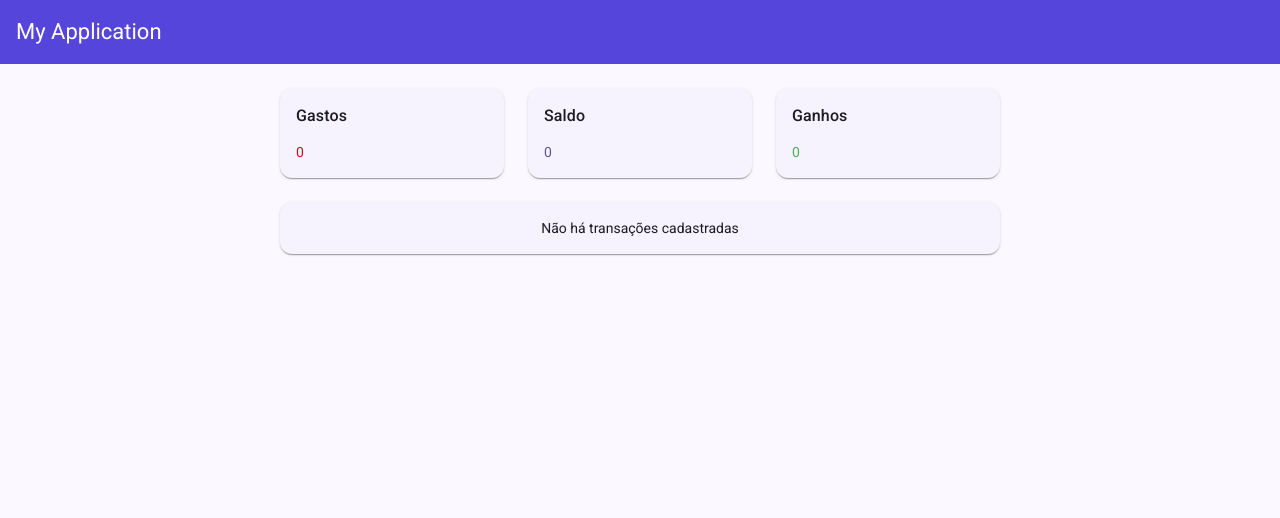
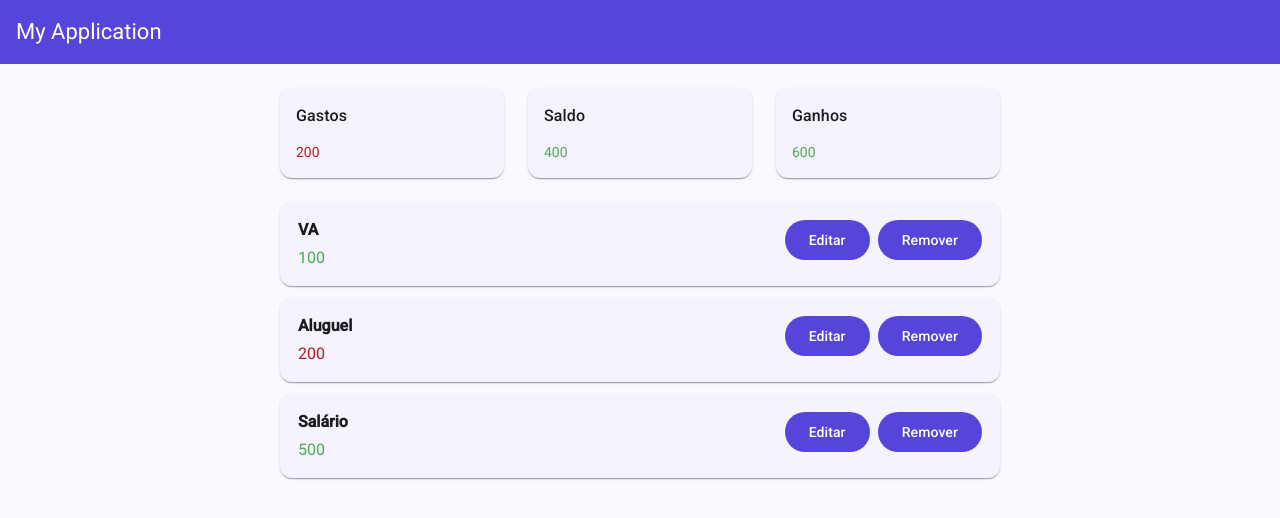
Before and after one commit to jhonataewerton/angular-20, an Angular app: page / in a window 1280 px wide. Shown: the top 518 px of the page. Built offline with nearby package versions, Linux system fonts and the light colour scheme; data requests are answered from the project's data file.

Commit message:
feat: add id to interface transactions and create service.

```diff
--- a/src/app/app.config.ts
+++ b/src/app/app.config.ts
@@ -1,12 +1,18 @@
-import { ApplicationConfig, provideBrowserGlobalErrorListeners, provideZoneChangeDetection } from '@angular/core';
+import {
+  ApplicationConfig,
+  provideBrowserGlobalErrorListeners,
+  provideZoneChangeDetection,
+} from '@angular/core';
 import { provideRouter } from '@angular/router';
 
 import { routes } from './app.routes';
+import { provideHttpClient } from '@angular/common/http';
 
 export const appConfig: ApplicationConfig = {
   providers: [
     provideBrowserGlobalErrorListeners(),
     provideZoneChangeDetection({ eventCoalescing: true }),
-    provideRouter(routes)
-  ]
+    provideRouter(routes),
+    provideHttpClient(),
+  ],
 };
--- a/src/app/features/home/home.html
+++ b/src/app/features/home/home.html
@@ -2,7 +2,7 @@
 
 <div class="transactions">
   @for (item of transactions(); track item) {
-    <app-transaction-item [transaction]="item"></app-transaction-item>
+    <app-transaction-item class="transaction" [transaction]="item"></app-transaction-item>
   } @empty {
     <app-no-transactions></app-no-transactions>
   }
--- a/src/app/features/home/home.scss
+++ b/src/app/features/home/home.scss
@@ -1,3 +1,8 @@
 .transactions {
   margin: 24px 0;
 }
+
+.transaction {
+  display: block;
+  margin-bottom: 12px;
+}
--- a/src/app/features/home/home.ts
+++ b/src/app/features/home/home.ts
@@ -1,9 +1,9 @@
-import { Component, signal } from '@angular/core';
+import { Component, inject, OnInit, signal } from '@angular/core';
 import { Balance } from './components/balance/balance';
 import { TransactionItem } from './components/transaction-item/transaction-item';
 import { Transaction } from '../../shared/transaction/interfaces/transaction';
-import { TransactionType } from '../../shared/transaction/enums/transaction-type';
 import { NoTransactions } from './components/no-transactions/no-transactions';
+import { TransactionsService } from '../../shared/transaction/services/transactions';
 
 @Component({
   selector: 'app-home',
@@ -11,10 +11,20 @@ import { NoTransactions } from './components/no-transactions/no-transactions';
   templateUrl: './home.html',
   styleUrl: './home.scss',
 })
-export class Home {
-  transactions = signal<Transaction[]>([
-    // { title: 'VA', value: 100, type: TransactionType.INCOME },
-    // { title: 'Aluguel', value: 200, type: TransactionType.OUTCOME },
-    // { title: 'Salário', value: 500, type: TransactionType.INCOME },
-  ]);
+export class Home implements OnInit {
+  private transactionsService = inject(TransactionsService);
+
+  transactions = signal<Transaction[]>([]);
+
+  ngOnInit(): void {
+    this.getTransections();
+  }
+
+  private getTransections() {
+    this.transactionsService.getAll().subscribe({
+      next: (transactions) => {
+        this.transactions.set(transactions);
+      },
+    });
+  }
 }
--- a/src/app/shared/transaction/interfaces/transaction.ts
+++ b/src/app/shared/transaction/interfaces/transaction.ts
@@ -1,6 +1,7 @@
 import { TransactionType } from '../enums/transaction-type';
 
 export interface Transaction {
+  id: number;
   value: number;
   type: TransactionType;
   title: string;
--- /dev/null
+++ b/src/app/shared/transaction/services/transactions.ts
@@ -0,0 +1,13 @@
+import { inject, Injectable } from '@angular/core';
+import { Transaction } from '../interfaces/transaction';
+import { HttpClient } from '@angular/common/http';
+
+@Injectable({
+  providedIn: 'root',
+})
+export class TransactionsService {
+  private httpClient = inject(HttpClient);
+  getAll() {
+    return this.httpClient.get<Transaction[]>('http://localhost:3000/transactions');
+  }
+}
```
